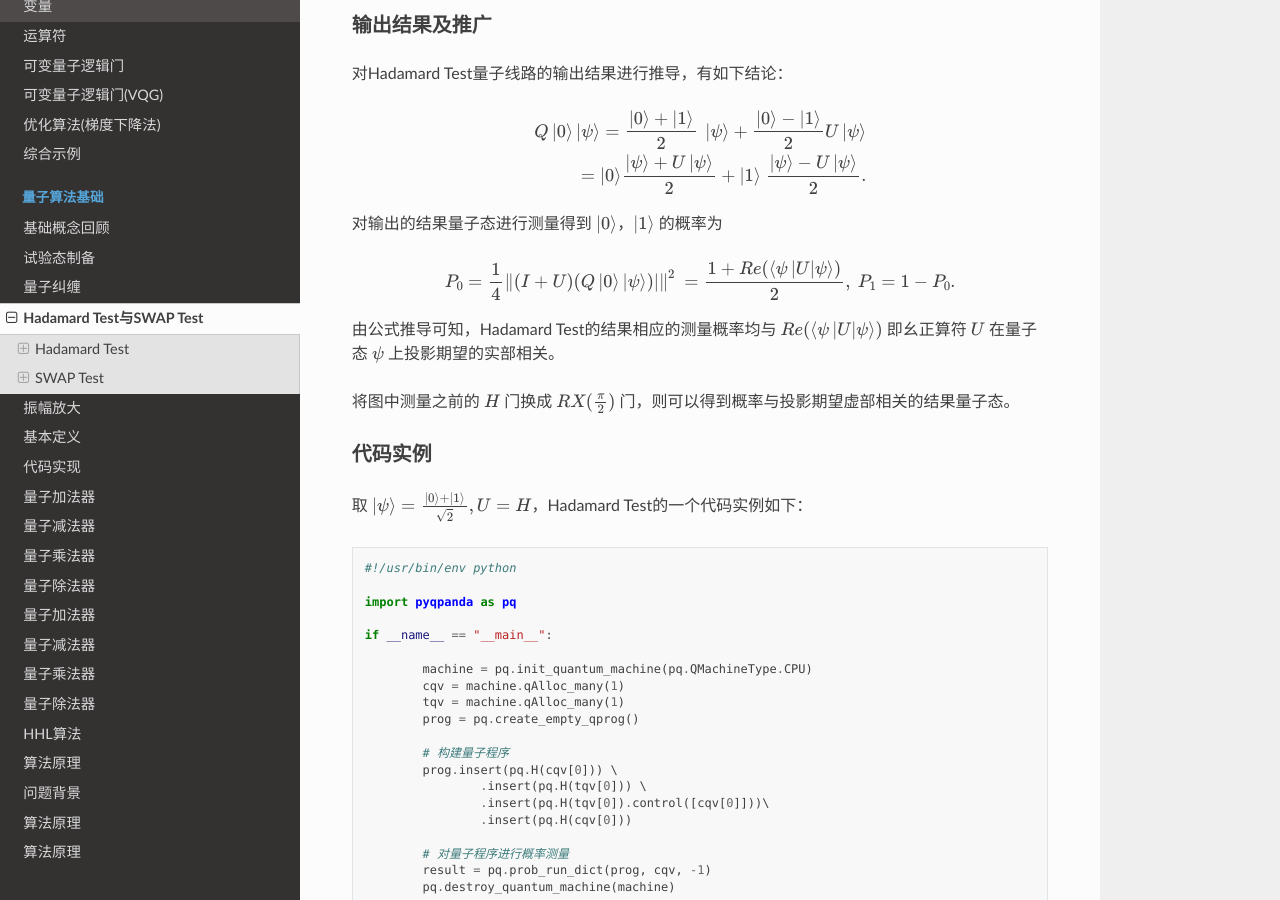
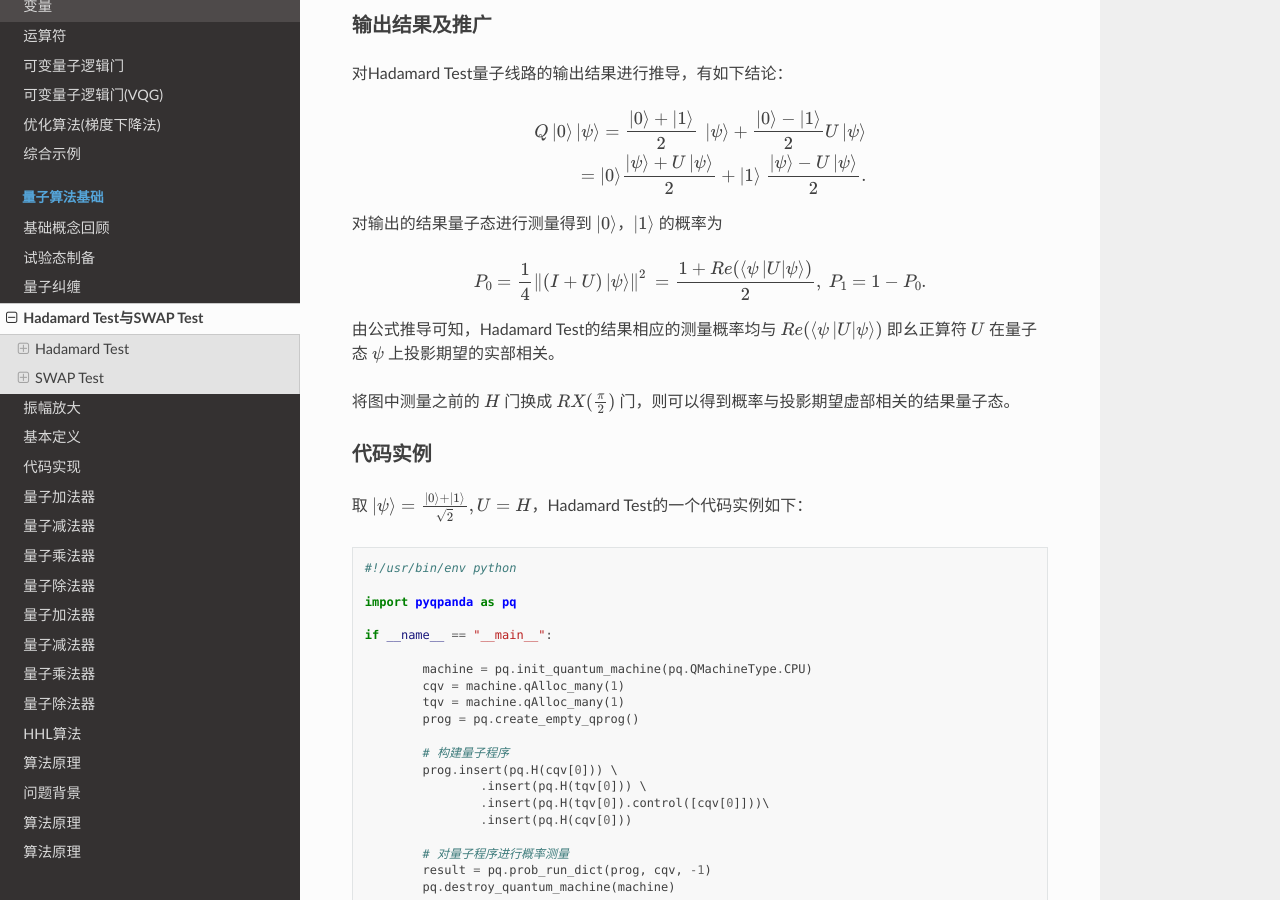
Before and after one commit to OriginQ/pyQPanda-Toturial, a Sphinx documentation site: the page built from source/HadamardAndSWAP.rst, in a window 1280 px wide and 900 px high, scrolled down 677 px. Built offline with Sphinx 7.4.7 and the Read the Docs theme 2.0.0, drawn with Linux system fonts in a browser that asks for light colours; pages that are not in the unit, such as notebooks, are missing from menus.

```diff
--- a/source/HadamardAndSWAP.rst
+++ b/source/HadamardAndSWAP.rst
@@ -40,7 +40,7 @@ Hadamard Test的量子线路图结构简单，如下所示。
 .. math::
 
    \begin{aligned}
-   P_0= \frac{1}{4}\left \| (I+U)(Q\left|{0} \right\rangle\left|\psi \right\rangle)| \right \|^2 \
+   P_0= \frac{1}{4}\left \| (I+U)\left|\psi \right\rangle \right \|^2 \
    =\frac{1+Re(\left\langle\psi\left|U\right|\psi\right\rangle)}{2}, \
    P_1 = 1- P_0.
    \end{aligned}
```
